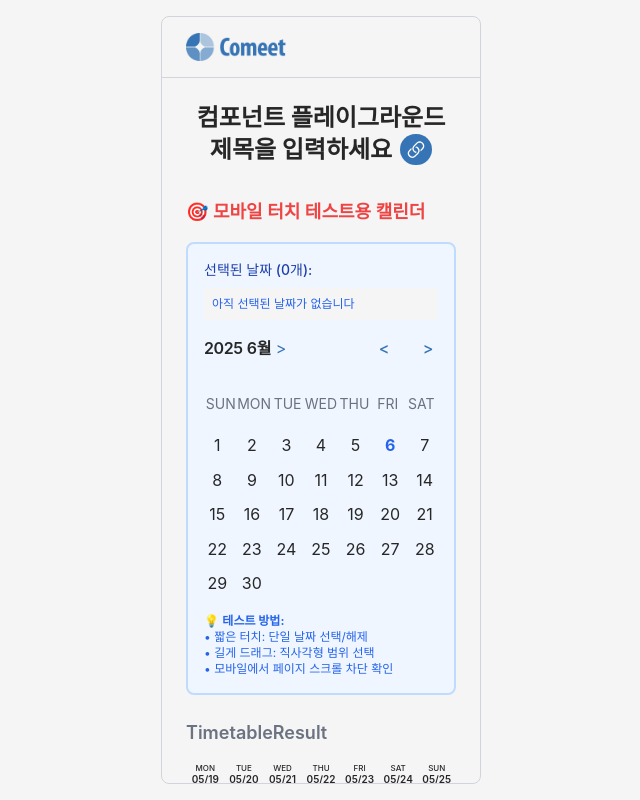
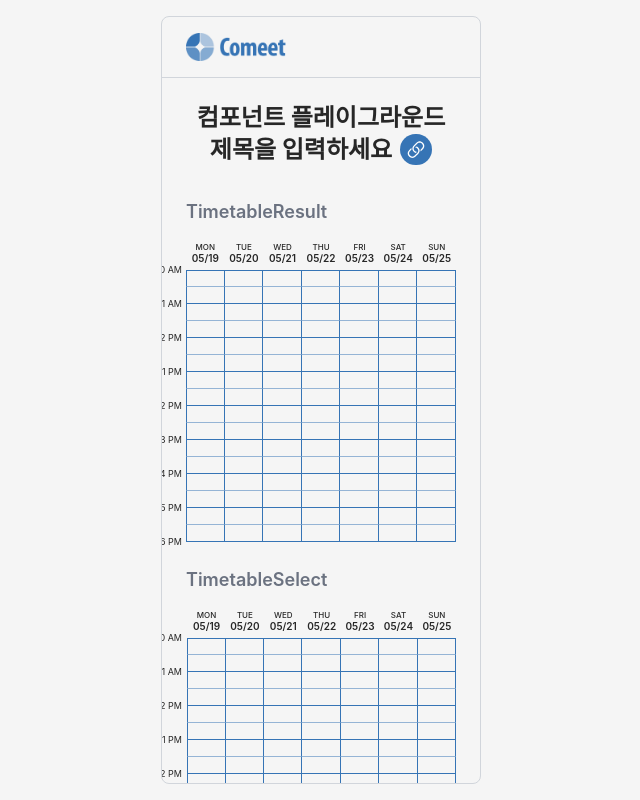
Before and after one commit to comeet-product/comeet, a Next.js app: page /playground in a window 1280 px wide. Shown: the whole page, without its empty margins (319-959 px from the left). Built offline with nearby package versions, Linux system fonts and the light colour scheme; a web font is replaced by a local one.

Commit message:
playground 파일을 원래 상태로 복구 - 기본 Calendar 컴포넌트만 유지

```diff
--- a/src/app/playground/page.js
+++ b/src/app/playground/page.js
@@ -27,8 +27,6 @@ export const generateMetadata = () => ({
 });
 
 export default function Playground() {
-    const [selectedDates, setSelectedDates] = useState([]);
-
     return (
         <div className="p-4 md:p-6">
             <h1 className="text-2xl text-black font-bold mb-8 text-center">
@@ -37,34 +35,6 @@ export default function Playground() {
             </h1>
 
             <div className="mb-8">
-                <h3 className="text-lg text-red-500 font-semibold mb-4">
-                    🎯 모바일 터치 테스트용 캘린더
-                </h3>
-                <div className="mb-6 p-4 border-2 border-blue-200 rounded-lg bg-blue-50">
-                    <div className="mb-4">
-                        <h4 className="text-sm font-medium text-blue-800 mb-2">
-                            선택된 날짜 ({selectedDates.length}개):
-                        </h4>
-                        <div className="text-xs text-blue-600 bg-white p-2 rounded">
-                            {selectedDates.length > 0
-                                ? selectedDates.join(", ")
-                                : "아직 선택된 날짜가 없습니다"}
-                        </div>
-                    </div>
-                    <Calendar
-                        selectedDates={selectedDates}
-                        onChange={setSelectedDates}
-                    />
-                    <div className="mt-4 text-xs text-blue-600">
-                        💡 <strong>테스트 방법:</strong>
-                        <br />
-                        • 짧은 터치: 단일 날짜 선택/해제
-                        <br />
-                        • 길게 드래그: 직사각형 범위 선택
-                        <br />• 모바일에서 페이지 스크롤 차단 확인
-                    </div>
-                </div>
-
                 <h3 className="text-lg text-gray-500 font-semibold mb-4">
                     TimetableResult
                 </h3>
@@ -221,6 +191,13 @@ export default function Playground() {
 
                 <div>
                     <h3 className="text-lg text-gray-500 font-semibold mb-4">
+                        캘린더
+                    </h3>
+                    <Calendar />
+                </div>
+
+                <div>
+                    <h3 className="text-lg text-gray-500 font-semibold mb-4">
                         사용자 인터페이스
                     </h3>
                     <div className="space-y-4">
```
